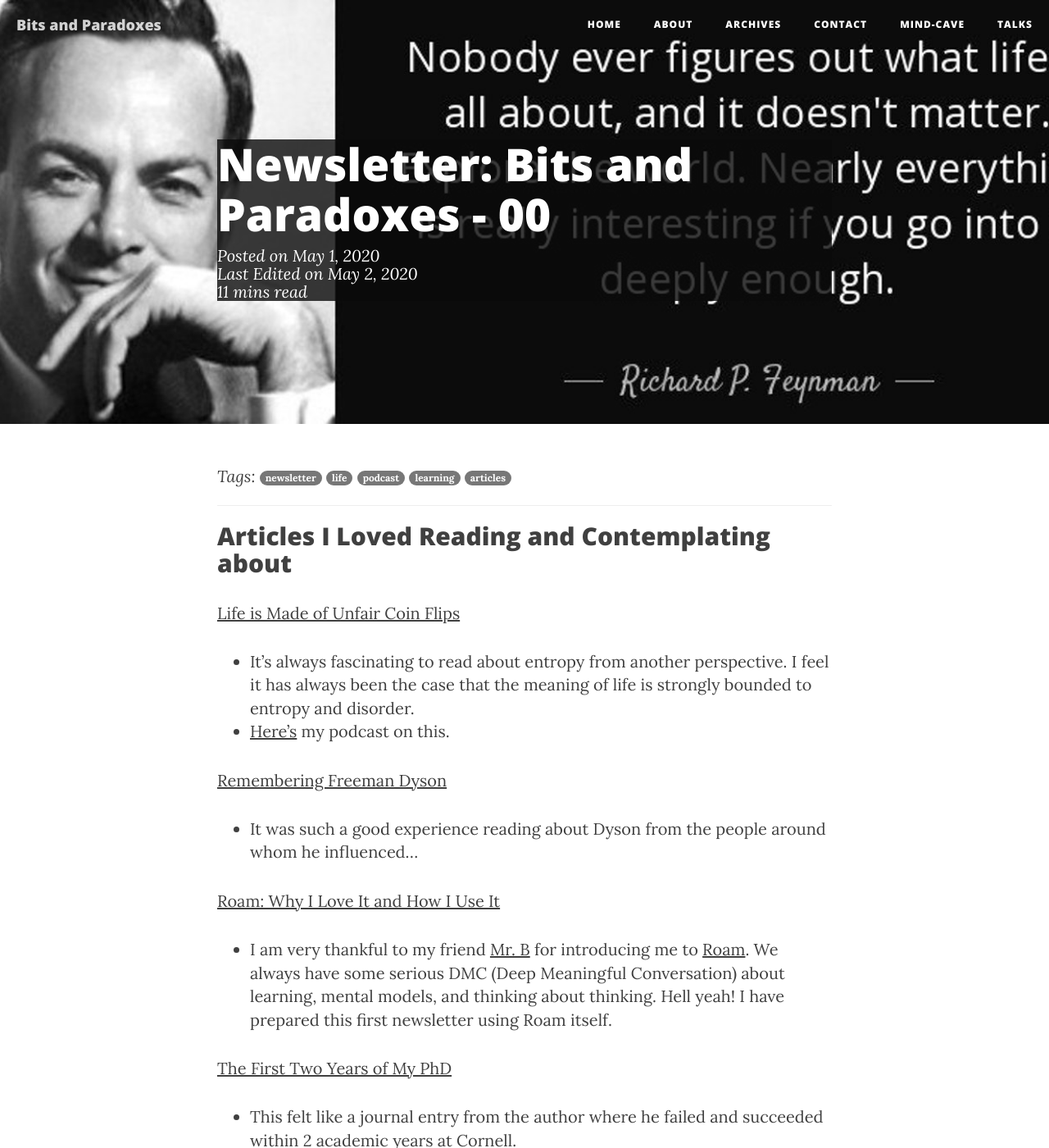
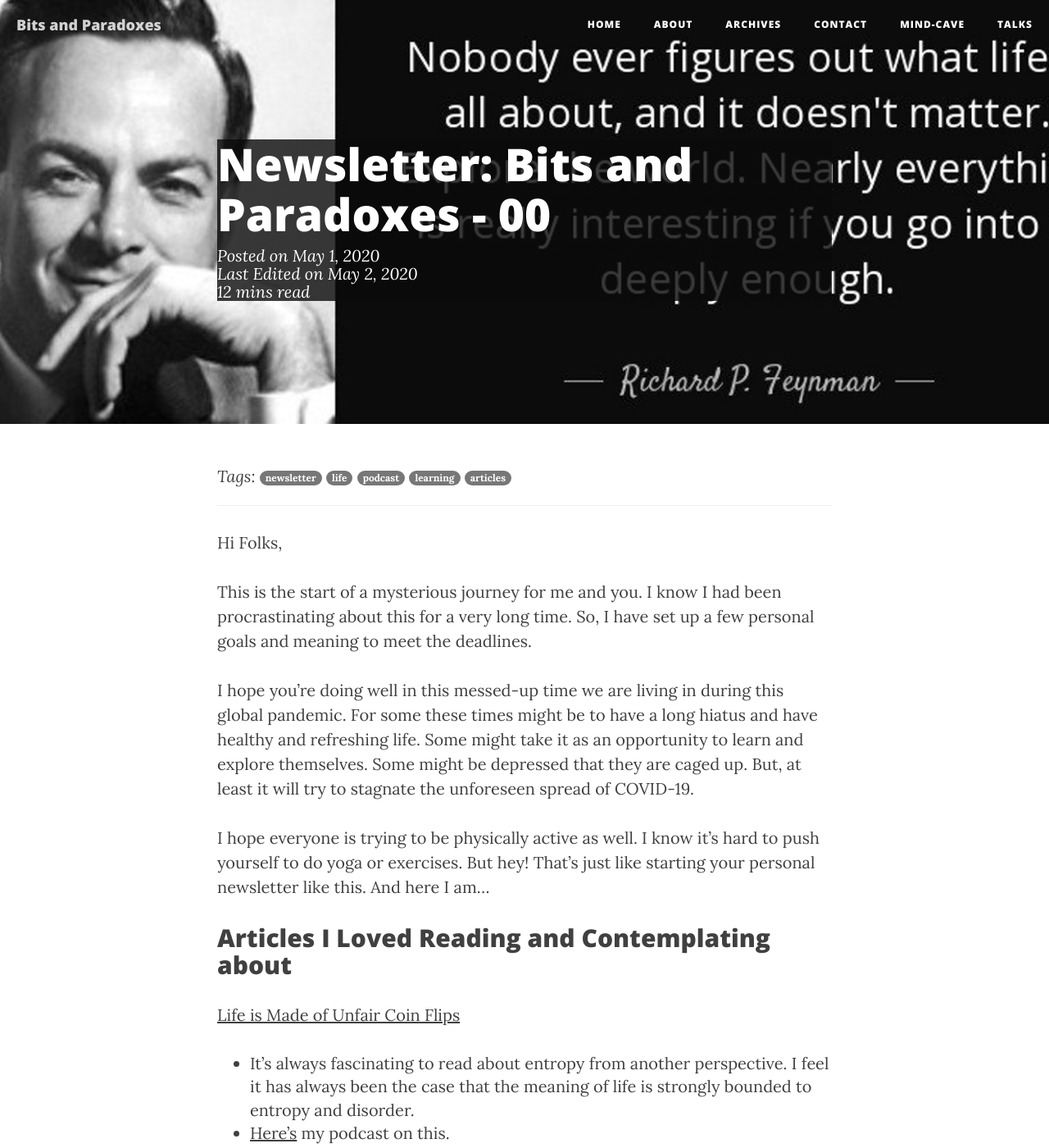
Before and after one commit to NISH1001/NISH1001.github.io, a Jekyll site: the page built from _posts/2020-05-02-newsletter-00-may.markdown, in a window 1280 px wide and 1400 px high. Shown: the whole window at 82% size. Built offline with Jekyll 4.4.1, drawn with Linux system fonts in a browser that asks for light colours; comment, search, counter and statistics services are not loaded; some of the changed text lies outside the part shown.

Commit message:
Update introduction to newsletter : Bits and Paradoxes - 00

```diff
--- a/_posts/2020-05-02-newsletter-00-may.markdown
+++ b/_posts/2020-05-02-newsletter-00-may.markdown
@@ -9,6 +9,18 @@ subtitle: "This is the very first newsletter I have been meaning to start for a
 comments: true
 header-img: "img/post-headers/2020-05-01-newsletter-00.jpeg"
 ---
+
+Hi Folks,
+
+This is the start of a mysterious journey for me and you. I know I had been procrastinating about this for a very long time.
+So, I have set up a few personal goals and meaning to meet the deadlines.
+
+
+I hope you're doing well in this messed-up time we are living in during this global pandemic. For some these times might be to have a long hiatus and have healthy and refreshing life. Some might take it as an opportunity to learn and explore themselves. Some might be depressed that they are caged up. But, at least it will try to stagnate the unforeseen spread of COVID-19.
+
+I hope everyone is trying to be physically active as well. I know it's hard to push yourself to do yoga or exercises.
+But hey! That's just like starting your personal newsletter like this. And here I am...
+
 
 ## Articles I Loved Reading and Contemplating about
 
@@ -163,6 +175,7 @@ header-img: "img/post-headers/2020-05-01-newsletter-00.jpeg"
 ## My Life Update
 
 - Not sure how I should put it. But life's kind of like it has always been -- anxiety keeps on knocking down the creatures in my mind-cave. Not sure if this quarantine has been affecting me. I've always been like this; living a quarantine life, thinking about life, love, world, existence, space, time and all the absurdity within.
+- It's been more than a month that I have started calisthenics and it's having a good impact. I have upped my game from 20 pushups to 35 in a month. Have changed diets. Most importantly, my sleep cycle is healthy now. I normally go to bet around 9pm and wake up around 5:30am. Then I go to the roof (of course, after going through washroom), watch the sky, and observe birds. Yup! "bird-watching" has been my new hobby. Remote working is kind of good (mabye that's how I want to work in the long run). Every 2 days I practice guitar and learn music theory (but a slow progress).
 - Life at work seems to be just what works are supposed to be. I am trying to create graph embeddings from document image. I came up with my own (naive) computer vision algorithm to detect if a document is a photocopy or scanned. Yeah. I know. I suck. But at least I am trying to focus on something at work. If two things, solitude and better focus aren't kept in harmony, it might be more destructive than anything else.
 - I have updated [panim](https://github.com/NISH1001/panim){:class="paradox"}. I have added a robust transformation pipeline. For now there are only 2 transformations - zoom and rotation. Lately, I have been trying to add 3D coordinate system, but have failed miserably.
 - This newsletter might be something I could focus in coming times.
```
